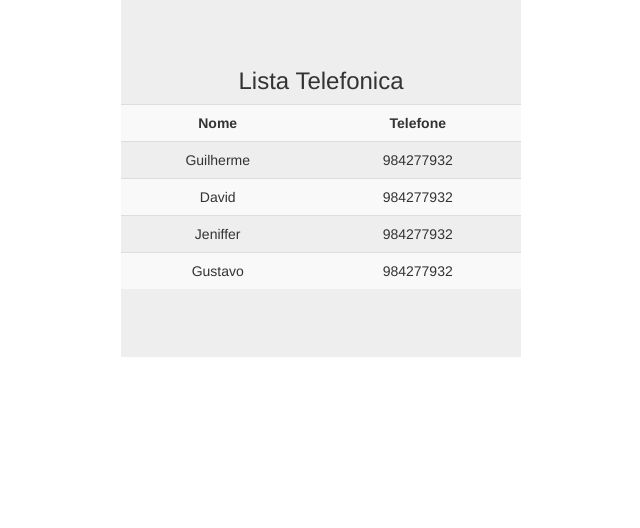
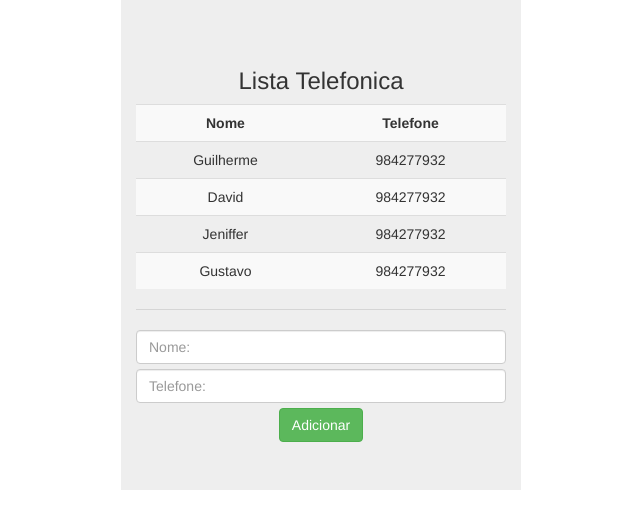
Before and after one commit to GuilhermeTyper/angular-project-2, a website: page public/index.html in a window 1280 px wide. Shown: the whole page, without its empty margins (319-959 px from the left). Drawn offline with nearby package versions, Linux system fonts and the light colour scheme.

Commit message:
"add button"

```diff
--- a/public/index.html
+++ b/public/index.html
@@ -8,33 +8,43 @@
         <script src="bower_components/angular/angular.js"></script>
         <link rel="stylesheet" href="bower_components/bootstrap/dist/css/bootstrap.css">
         <script>
-            angular.module("listaTelefonica",[]);
-            angular.module("listaTelefonica").controller('listaTelefonicaCtrl',function ($scope) {
+            angular.module("listaTelefonica", []);
+            angular.module("listaTelefonica").controller('listaTelefonicaCtrl', function ($scope) {
                 $scope.apps = "Lista Telefonica"
-               $scope.contatos = [
-                   {nome:"Guilherme",telefone:"984277932"},
-                   {nome:"David",telefone:"984277932"},
-                   {nome:"Jeniffer",telefone:"984277932"},
-                   {nome:"Gustavo",telefone:"984277932"}
-               ]
+                $scope.contatos = [
+                    { nome: "Guilherme", telefone: "984277932" },
+                    { nome: "David", telefone: "984277932" },
+                    { nome: "Jeniffer", telefone: "984277932" },
+                    { nome: "Gustavo", telefone: "984277932" }
+                ]
+
+                $scope.adicionarContato = function() {
+                    $scope.contatos.push();
+                };
             });
         </script>
         <style>
-            .jumbotron{
+            .jumbotron {
                 width: 400px;
                 text-align: center;
                 margin-left: auto;
                 margin-right: auto;
             }
 
-            th{
+            th {
                 text-align: center;
             }
+
+            .form-control{
+                margin-bottom: 5px;
+
+            }
+
         </style>
     </head>
 
     <body ng-controller="listaTelefonicaCtrl">
-        <div class="jumbotron">
+        <div class="jumbotron container">
             <h3>{{apps}}</h3>
             <table class="table table-striped">
                 <tr>
@@ -47,7 +57,10 @@
                     <td>{{contato.telefone}}</td>
                 </tr>
             </table>
-
+            <hr/>
+            <input class="form-control" type="text" ng-model="nome" placeholder="Nome:"/>{{nome}}
+            <input class="form-control" type="text" ng-model="telefone" placeholder="Telefone:">{{telefone}}
+            <button class="btn btn-success" ng-click="adicionarContato()">Adicionar</button>
         </div>
     </body>
 
```
